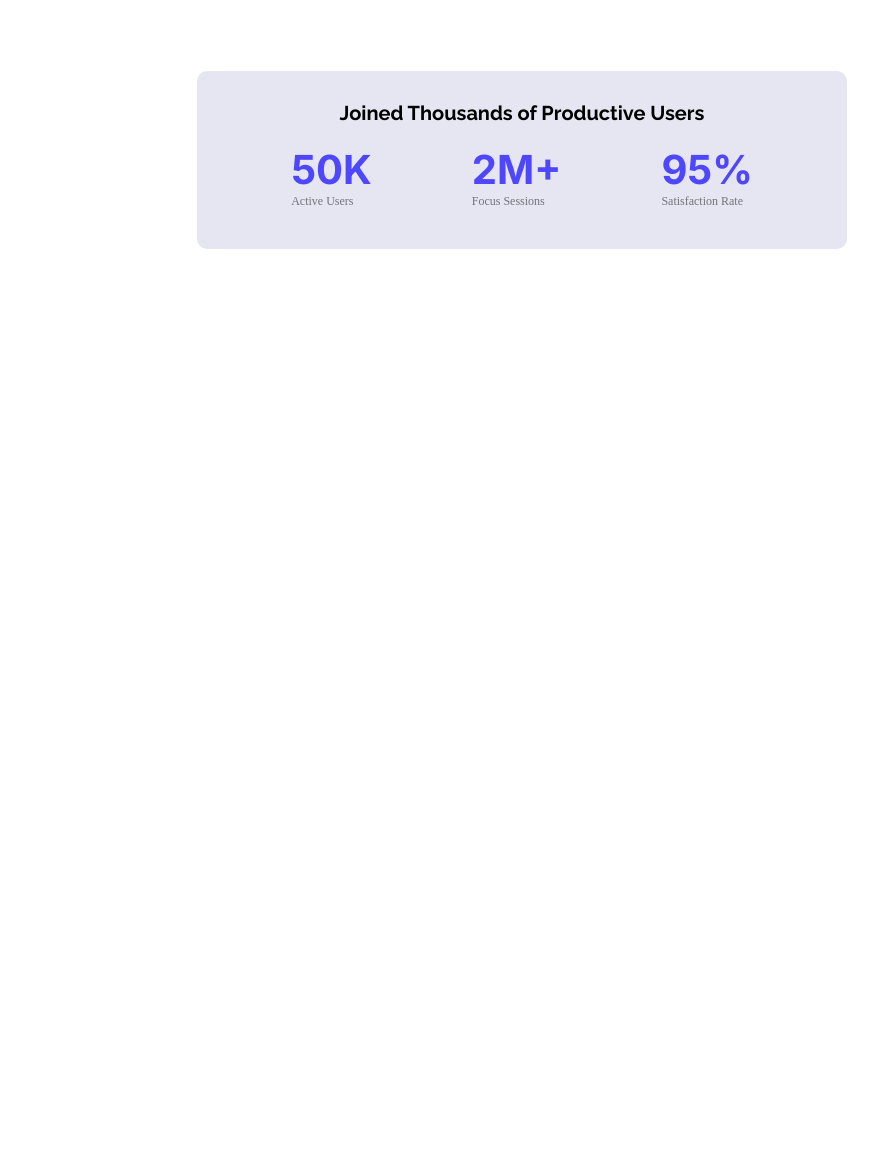
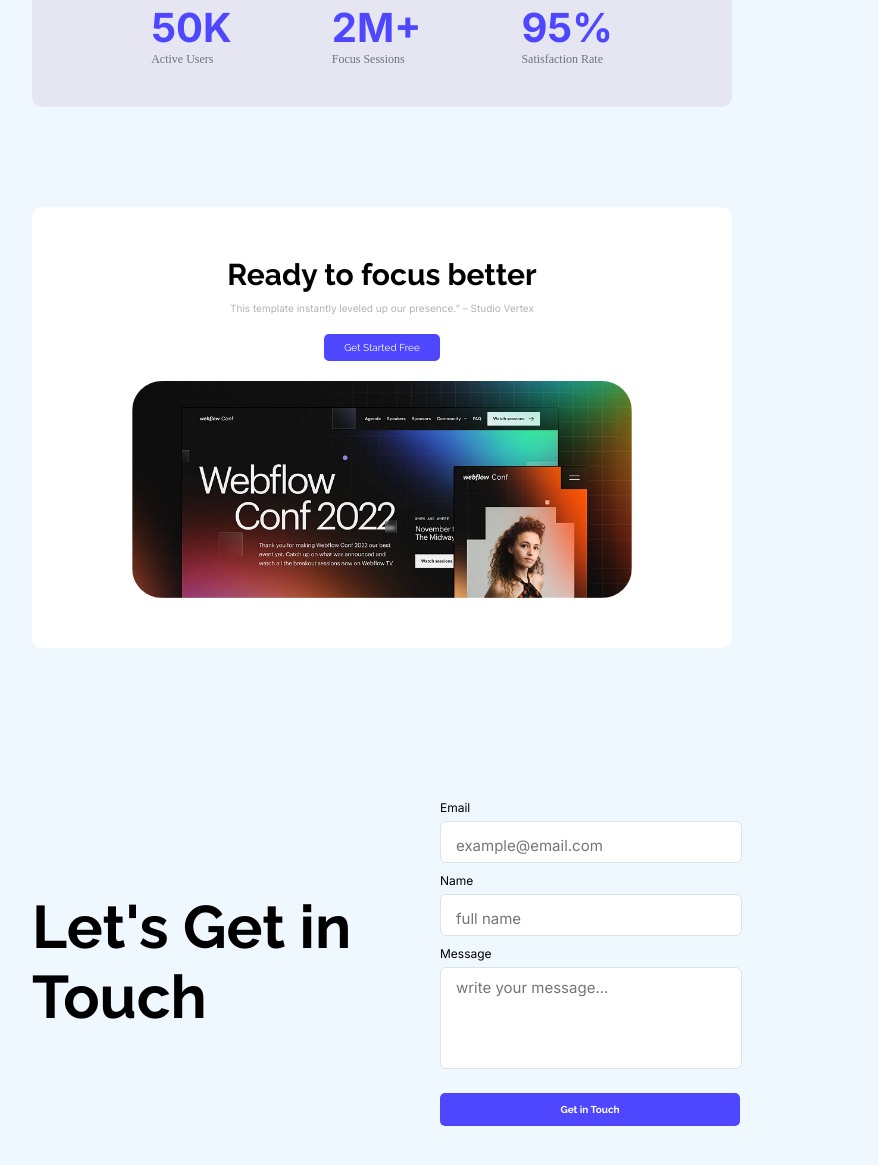
Before and after one commit to naimaema/Assignment-001-PH, a plain HTML site: page index.html in a window 1280 px wide. Shown: the part 1055-2220 px from the top of the page, without its empty margins (118-996 px from the left). Before the commit the page ends 1404 px from the top, so only its background shows below. Drawn offline with Linux system fonts and the light colour scheme.

Commit message:
completed section 4 & 5

```diff
--- a/index.html
+++ b/index.html
@@ -19,11 +19,11 @@
     <header class="header">
         <nav class="nav-bar">
             <h3 class="open-sans-normal-1"><span class="color-blue">LOGO</span></h3>
-            <button class="btn-primary">Sign Up</button>
+            <button class="open-sans-normal-2 btn-primary">Sign Up</button>
         </nav>
         <div class="banner-container">
             <h1 class="open-sans-normal-2">Cool Dark UI Template for <center>Webflow Agencies!</center></h1>
-            <button class="btn-secondary">Stay Focused</button>
+            <button class="open-sans-normal-2 btn-secondary">Stay Focused</button>
         </div>
     </header>
     <main>
@@ -31,9 +31,9 @@
             <div class="section-1-div">
                 <h2 class="section-1-heading open-sans-normal-2">See It in Action</h2>
                 <p class="section-1-description open-sans-normal-2">Explore the live preview and imagine your<br>brand in this bold new look.</p>
-                <button class="section-1-button btn-secondary">Launch Live Preview</button>
+                <button class="open-sans-normal-2 btn-secondary">Launch Live Preview</button>
             </div>
-            <img src="wc-mini.png">
+            <img class="wc-mini-img" src="wc-mini.png">
         </section>
 
         <section class="section-2-status">
@@ -52,8 +52,42 @@
                     <p class="status-comment">Satisfaction Rate</p>
                 </div>
             </div>
+        </section>
 
+        <section class="section-4">
+           <div class="description">
+                <h1 class="title open-sans-normal-2">Ready to focus better</h1>
+                <p class="quote open-sans-normal-1">This template instantly leveled up our presence.” – Studio Vertex</p>
+                <button class="open-sans-normal-2 btn-secondary">Get Started Free</button>
+            </div>
+            <img class="wc-big-img" src="wc-big.png">
         </section>
+
+        <section class="section-5-contact">
+            <h1 class="comment open-sans-normal-2">Let's Get in <br> Touch</h1>
+            <form class="contact-form">
+                <div>
+                    <label class="open-sans-normal-1 form-label" for="Email">Email</label><br>
+                    <input class="open-sans-normal-1" type="email" placeholder="example@email.com">
+                </div>
+
+                <div>
+                    <label  class="open-sans-normal-1 form-label" for="name">Name</label><br>
+                    <input class="open-sans-normal-1" type="text" placeholder="full name">
+                </div>
+
+                <div>
+                    <label  class="open-sans-normal-1 form-label" for="message">Message</label><br>
+                    <textarea class="open-sans-normal-1" placeholder="write your message..."></textarea>
+                </div>
+
+                <div>
+                    <button class="open-sans-normal-2 btn-secondary" type="submit">Get in Touch</button>
+                </div>
+            </form>
+        </section>
+
+
 
     </main>
     <footer>
--- a/style.css
+++ b/style.css
@@ -18,6 +18,14 @@
   font-variation-settings:
     "wdth" 100;
 }
+body{
+    background-color: aliceblue;
+    width: 1000px;
+    display: flex;
+    flex-direction: column;
+    justify-content: center;
+    align-items: center;
+}
 
 /*shared styles*/
 .btn-primary{
@@ -26,7 +34,9 @@
     background-color: #4E47FF;
     color: white;
     font-size: 9px;
+    font-weight: bold;
     padding: 0 20px;
+
 }
 .btn-secondary{
     border: none;
@@ -34,6 +44,7 @@
     background-color: #4E47FF;
     color: white;
     font-size: 10px;
+    font-weight: bold;
     padding: 8px 20px;
     margin-top: 20px;
 }
@@ -54,11 +65,16 @@ button:hover{
     background-repeat: no-repeat;
     background-size: cover;
     background-position: center;
+    background-attachment: fixed;
+    width: 100%;
+    height: 500px;
+
 }
 .nav-bar{
     display: flex;
     justify-content: space-between;
-    padding: 30px 100px 0 100px;
+    margin: 0 auto;
+    padding: 30px 140px 0 160px;
 }
 .nav-title{
     color: #4E47FF;
@@ -83,9 +99,11 @@ header h1{
 /*section-1 style*/
 .section-1{
     display: flex;
-    justify-content: space-around;
+    justify-content: space-between;
     align-items: center;
-    margin-top: 100px;
+    margin: 100px auto;
+    padding: 0 0px 0 50px;
+
 }
 .section-1-heading{
     margin-bottom: 10px;
@@ -93,13 +111,14 @@ header h1{
 .section-1-description{
     color: rgba(0, 0, 0, 0.5);
 }
-img{
+.wc-mini-img{
     border: none;
     border-radius: 50px;
-    margin: 20px 0 20px 0;
+    width: 300px;
+    margin: 20px 50px 20px 0;
 }
 
-/*section-2-status*/
+/*section-2 styles*/
 
 .section-2-status{
     background-color: #e6e6f2;
@@ -107,9 +126,9 @@ img{
     flex-direction: column;
     justify-content: center;
     align-items: center;
-    width: 650px;
-    margin: 100px auto 100px auto;
-    padding: 30px 0px 0px 0;
+    width: 700px;
+    margin: 100px 50px;
+    padding: 30px 0 0 0;
     border: none;
     border-radius: 10px;
 }
@@ -130,5 +149,88 @@ img{
 }
 .status-comment{
     font-size: 12px;
-    color:  rgba(0, 0, 0, 0.5);;
+    color:  rgba(0, 0, 0, 0.5);
 }
+/*section-4 styles*/
+.section-4{
+    background-color: white;
+    width: 700px;
+    margin: 100px auto;
+    padding: 50px 0 30px 0;
+    display: flex;
+    flex-direction: column;
+    justify-content: center;
+    align-items: center;
+    border: none;
+    border-radius: 10px;
+}
+.description{
+    display: flex;
+    flex-direction: column;
+    justify-content: center;
+    align-items: center;
+}
+.title{
+    font-size: 30px;
+}
+.quote{
+    font-size: 10px;
+    color: rgba(0, 0, 0, 0.3);
+    margin-top: 10px;
+
+}
+.wc-big-img{
+    width: 500px;
+    border: none;
+    border-radius: 30px;
+    margin: 20px 0 20px 0;
+}
+
+.section-4 button{
+    font-weight: normal;
+}
+
+/*section-5 styles*/
+.section-5-contact{
+     display: flex;
+     justify-content: space-between;
+     align-items: center;
+    margin: 150px 40px 150px 50px;
+    padding: 0;
+}
+.section-5-contact h1{
+    font-size: 60px;
+}
+.form-label{
+    color: black;
+    font-size: 12px;
+}
+input{
+    height: 40px;
+    width: 300px;
+    border: 1px solid rgb(218, 228, 228);
+    border-radius: 6px;
+    margin-top: 5px;
+    margin-bottom: 8px;
+}
+input::placeholder{
+    font-size: 15px;
+    padding-left: 15px;
+}
+textarea{
+    height: 100px;
+    width: 300px;
+    border: 1px solid rgb(218, 228, 228);
+    border-radius: 6px;
+    margin-top: 5px;
+    resize: none;
+}
+textarea::placeholder{
+    font-size: 15px;
+    padding-left: 15px;
+    padding-top: 10px;
+}
+form div button{
+    width: 300px;
+    height: 33px;
+}
```
